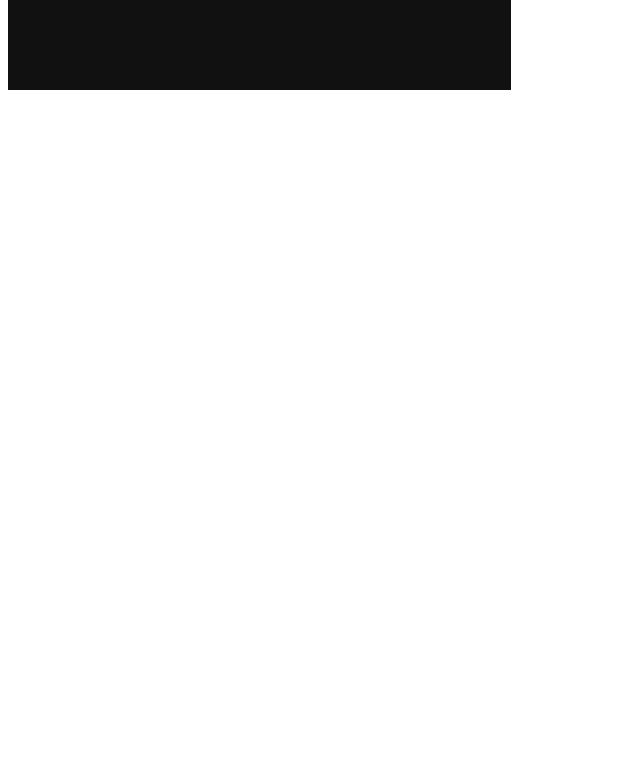
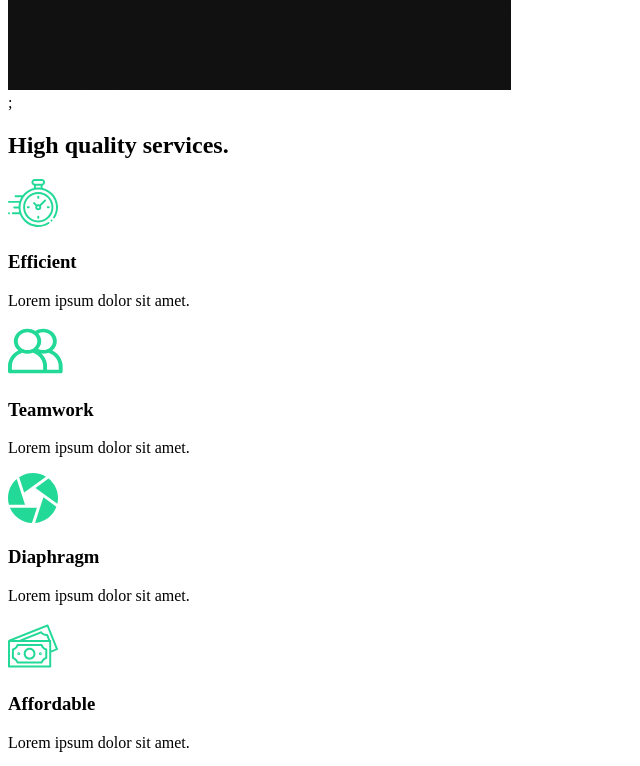
Before and after one commit to lukeist/edReact-capture, a React (Create React App) app: page / in a window 1280 px wide. Shown: the part 880-1646 px from the top of the page, without its empty margins (0-640 px from the left). Before the commit the page ends 982 px from the top, so only its background shows below. Built offline with nearby package versions, Linux system fonts and the light colour scheme.

Commit message:
3. Services Section

```diff
--- /dev/null
+++ b/src/components/ServicesSection.js
@@ -0,0 +1,54 @@
+import React from "react";
+// Import Icons
+import clock from "../img/clock.svg";
+import diaphragm from "../img/diaphragm.svg";
+import money from "../img/money.svg";
+import teamwork from "../img/teamwork.svg";
+import home2 from "../img/home2.png";
+
+const ServicesSection = () => {
+  return (
+    <div className="services">
+      <div className="description">
+        <h2>
+          High <span>quality</span> services.
+        </h2>
+        <div className="cards">
+          <div className="card">
+            <div className="icon">
+              <img src={clock} alt="clock icon" />
+              <h3>Efficient</h3>
+            </div>
+            <p>Lorem ipsum dolor sit amet.</p>
+          </div>
+          <div className="card">
+            <div className="icon">
+              <img src={teamwork} alt="teamwork icon" />
+              <h3>Teamwork</h3>
+            </div>
+            <p>Lorem ipsum dolor sit amet.</p>
+          </div>
+          <div className="card">
+            <div className="icon">
+              <img src={diaphragm} alt="diaphragm icon" />
+              <h3>Diaphragm</h3>
+            </div>
+            <p>Lorem ipsum dolor sit amet.</p>
+          </div>
+          <div className="card">
+            <div className="icon">
+              <img src={money} alt="money icon" />
+              <h3>Affordable</h3>
+            </div>
+            <p>Lorem ipsum dolor sit amet.</p>
+          </div>
+          <div className="image">
+            <img src={home2} alt="an awesome camera" />
+          </div>
+        </div>
+      </div>
+    </div>
+  );
+};
+
+export default ServicesSection;
--- a/src/pages/AboutUs.js
+++ b/src/pages/AboutUs.js
@@ -1,9 +1,15 @@
 import React from "react";
 //Page Components
 import AboutSection from "../components/AboutSection";
+import ServicesSection from "../components/ServicesSection";
 
 const AboutUs = () => {
-  return <AboutSection />;
+  return (
+    <>
+      <AboutSection />;
+      <ServicesSection />;
+    </>
+  );
 };
 
 export default AboutUs;
```
Also changed, not shown: 1 other file (tests, documents, lock files or other folders).
